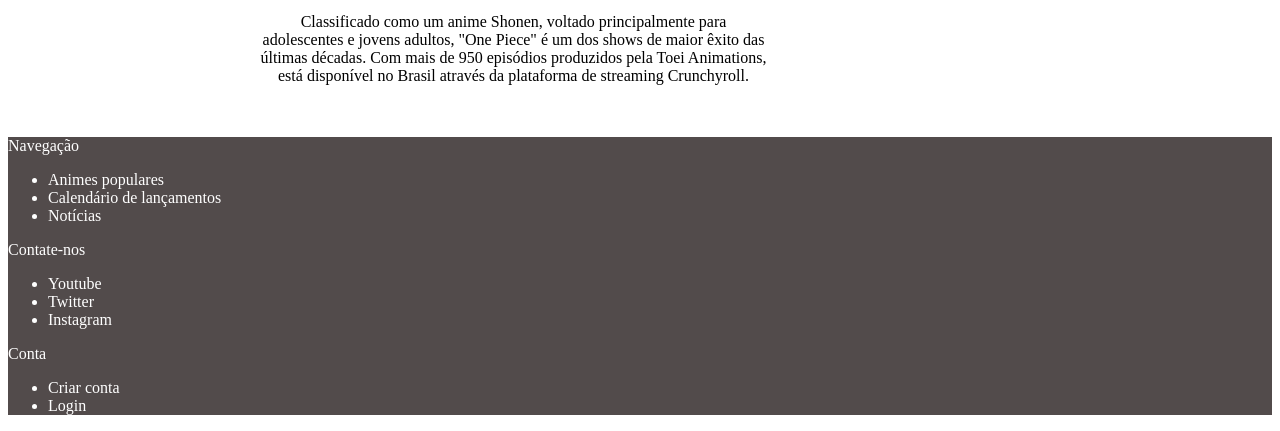
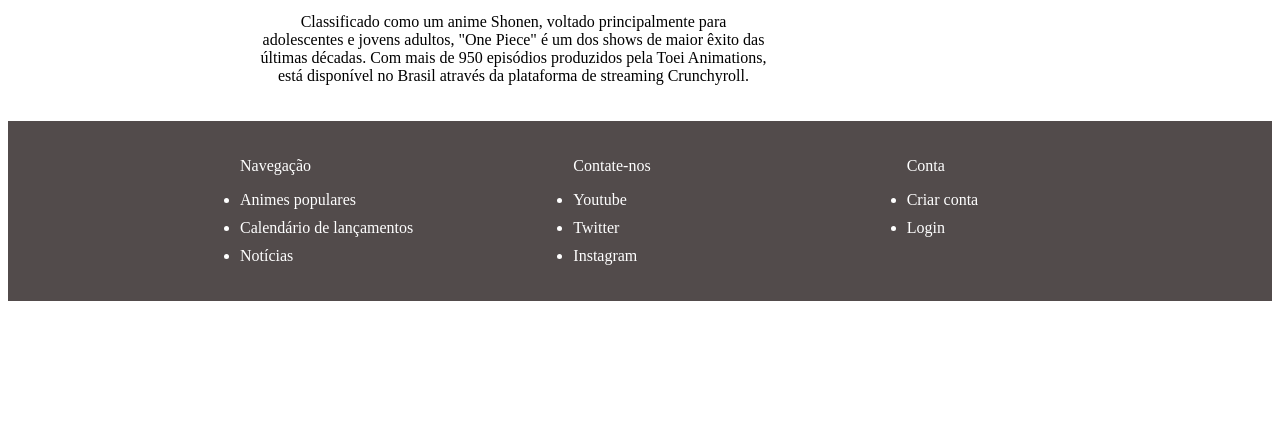
Before and after one commit to raianeeolis/Prot-tipo-da-tela-, a plain HTML site: page index.html in a window 1280 px wide. Shown: the part 378-809 px from the top of the page. Drawn offline with Linux system fonts and the light colour scheme; a script that the page names is missing.

Commit message:
Atualizando protótipo

```diff
--- a/index.html
+++ b/index.html
@@ -38,23 +38,31 @@
         </div>
     </div>
     <footer>
-        <p>Navegação</p>
-            <ul class="flex-container horizontal">
-                <li class="meus-tópicos">Animes populares</li>
-                <li class="meus-tópicos">Calendário de lançamentos</li>
-                <li class="meus-tópicos">Notícias</li>
+    <div class="container-footer">
+        <div class="Navegação">
+            <p>Navegação</p>
+            <ul>
+                <li>Animes populares</li>
+                <li>Calendário de lançamentos</li>
+                <li>Notícias</li>
             </ul>
+        </div>
+        <div class="Contate-nos">
         <p>Contate-nos</p>
-        <ul class="flex-container horizontal 2">
-            <li class="meus-tópicos2">Youtube</li>
-            <li class="meus-tópicos2">Twitter</li>
-            <li class="meus-tópicos2">Instagram</li>
+        <ul>
+            <li>Youtube</li>
+            <li>Twitter</li>
+            <li>Instagram</li>
         </ul>
+        </div>
+        <div class="Conta">
         <p>Conta</p>
-        <ul class="flex-container horizontal 3">
-            <li class="meus-tópicos3">Criar conta</li>
-            <li class="meus-tópicos3">Login</li>
+        <ul>
+            <li>Criar conta</li>
+            <li>Login</li>
         </ul>
-    </footer>
+     </div>
+    </div>
+</footer>
 </body>
 </html>
--- a/main.css
+++ b/main.css
@@ -45,6 +45,31 @@ h1 {
     color: black;
 }
 footer {
-    background-color:rgba(82,75,75,1);
+    background-color: rgba(82, 75, 75, 1);
     color: white;
+    padding: 20px 0;
 }
+
+.container-footer {
+    display: flex;
+    justify-content: space-between;
+    max-width: 1000px;
+    flex-direction: row;
+    margin: 0 auto;
+    padding-left: 200px;
+}
+
+.Navegação, .Contate-nos, .Conta {
+    flex: 1;
+    text-align: justify;
+}
+
+.container-footer ul {
+    list-style-type: none;
+    padding: 0;
+}
+
+.container-footer ul li {
+    margin-bottom: 10px;
+    list-style-type: disc;
+}
```
